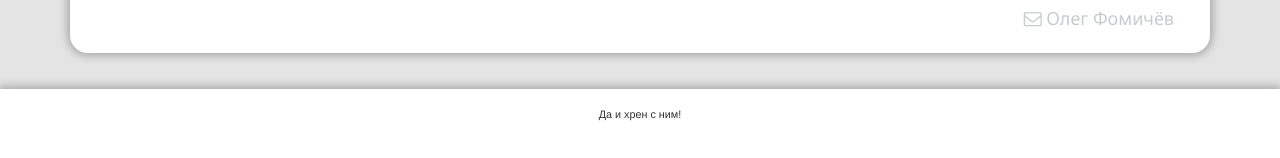
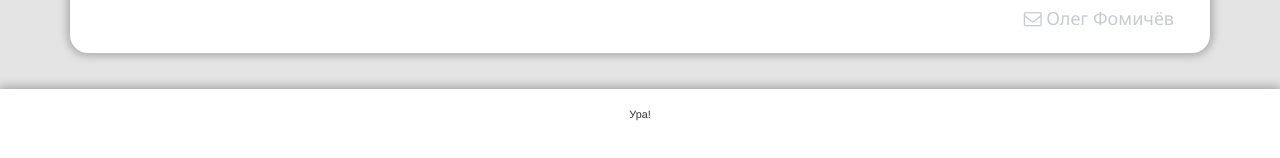
Before and after one commit to fomich0ff/fomich0ff.github.io, a Jekyll site: the page built from index.html, in a window 1280 px wide and 900 px high, scrolled down 1507 px. Shown: the part 739-897 px from the top of the window. Built offline with Jekyll 4.4.1, drawn with Linux system fonts in a browser that asks for light colours; nearby versions of some CDN libraries; comment, search, counter and statistics services are not loaded.

Commit message:
Update _config.yml

```diff
--- a/_config.yml
+++ b/_config.yml
@@ -1,6 +1,6 @@
 title: Метод научного тыка
 description: Заметки на память и вообще...
-disclaimer: Да и хрен с ним!
+disclaimer: Ура!
 
 future: false
 
```
